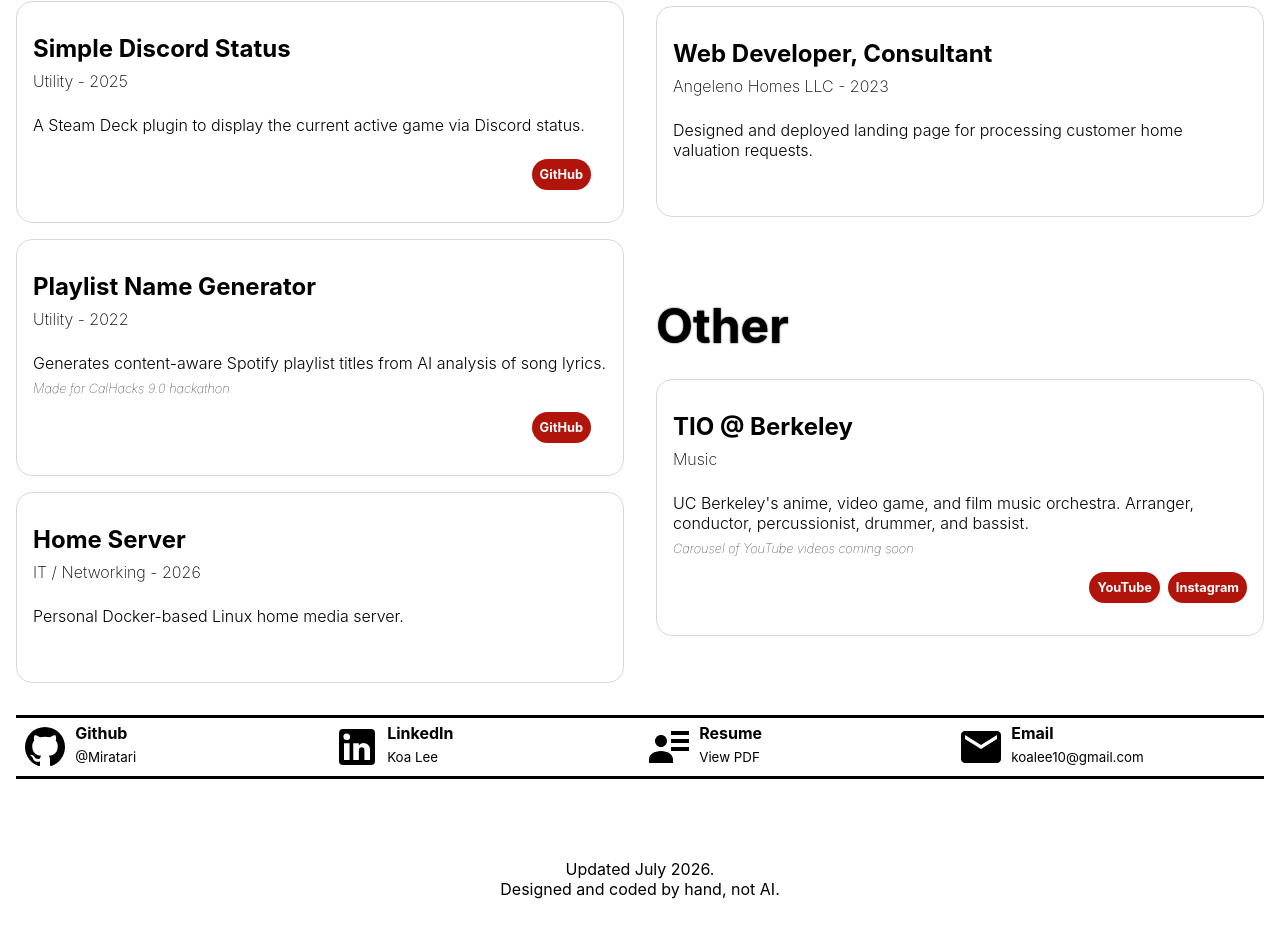
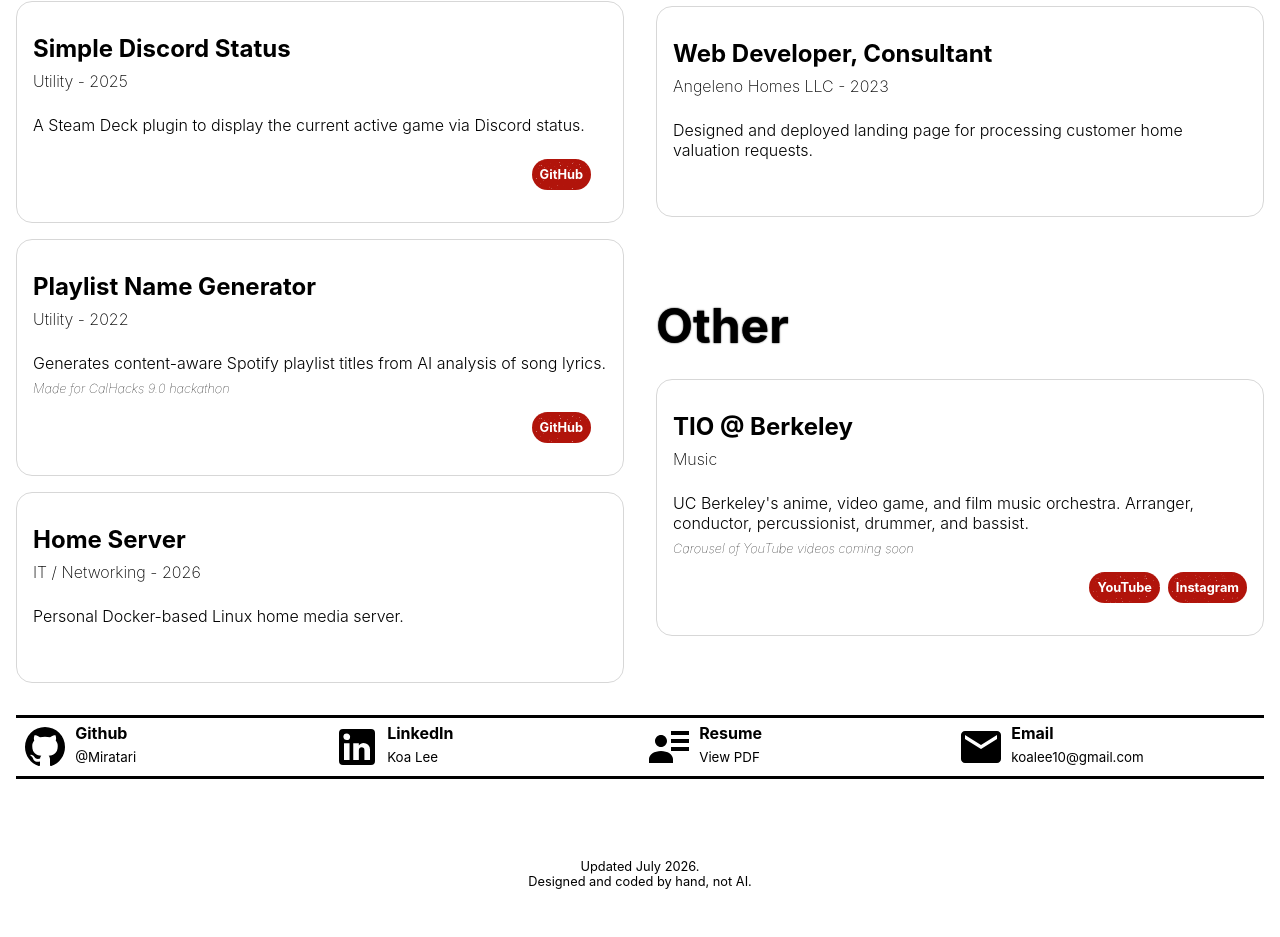
Before and after one commit to Miratari/personal-website, a React (Create React App) app in the folder client/: page / in a window 1280 px wide. Shown: the part 1467-2404 px from the top of the page. Built offline with nearby package versions, Linux system fonts and the light colour scheme.

Commit message:
tried messing around with shadows / highlights, didn't work.

```diff
--- a/client/public/index.html
+++ b/client/public/index.html
@@ -5,11 +5,10 @@
     <link rel="icon" href="%PUBLIC_URL%/favicon.png" />
     <meta name="viewport" content="width=device-width, initial-scale=1" />
     <meta name="theme-color" content="#B1140B" />
-
     <meta name="google-site-verification" content="NnGHnQD5jjg-90t4VlmI_FjuzplQSMtCHEicYdYR90g" />
     <meta
       name="Koa Lee's personal website"
-      content="Personal website created by Koa Lee, showcasing software development abilities and artistic creations."
+      content="Personal website created by Koa Lee, showcasing software development skills and artistic creations."
     />
     <link rel="apple-touch-icon" href="%PUBLIC_URL%/logo192.png" />
     <!--
--- a/client/src/App.css
+++ b/client/src/App.css
@@ -79,6 +79,7 @@ p {
 footer {
   margin-top: 4rem;
   margin-bottom: 4rem;
+  font-size: 0.8rem;
 }
 
 
@@ -273,7 +274,9 @@ section .section-content {
   border-width: 1px;
   border-color: var(--line-color);
 
-  background-color: white;
+  background-color: rgb(255, 255, 255);
+
+  /* box-shadow: 0rem 0.1rem 0.2rem black inset, 0rem -0.1rem 0.2rem white inset; */
 
   padding: 1rem;
   padding-top: 2rem;
@@ -293,6 +296,7 @@ section .section-content {
 }
 .project:hover {
   box-shadow: var(--static-shadow);
+  /* box-shadow: 0rem 0.1rem 0.2rem white inset, 0rem -0.1rem 0.2rem black inset; */
   transform:translate(0, -0.2rem);
 }
 
@@ -330,6 +334,7 @@ section .section-content {
 
   color: var(--text-color-light);
   background-color: var(--accent-color);
+  background-image: var(--accent-texture);
 
   border-color:var(--text-color-light);
   border-radius: var(--border-radius);
@@ -337,6 +342,7 @@ section .section-content {
 .project .links:hover {
   background-color: var(--line-color);
   color: var(--text-color-dark);
+  background-image: none;
 }
 .project .links:active {
   background-color: var(--line-color);
--- a/client/src/App.js
+++ b/client/src/App.js
@@ -30,6 +30,12 @@ function Project({ title, type, demo, note, src, desc, yt, ig }) {
       <div class="note" style={{gridArea: "note"}}>{note}</div>
     </div>
   );
+}
+
+function YouTube({ title, source, url }) {
+  return (
+    <div></div>
+  )
 }
 
 function App() {
@@ -120,6 +126,18 @@ function App() {
               ig="https://www.instagram.com/tioatberkeley/"
               desc="UC Berkeley's anime, video game, and film music orchestra. Arranger, conductor, percussionist, drummer, and bassist."
               note="Carousel of YouTube videos coming soon"/>
+            {/*
+            Videos to include:
+            - Yoshi's Island
+            - Waterfall
+            - Floral Fury
+            - Mii Channel
+            - Baka Mitai
+            - Mirror Temple
+            - Kirby
+            - Stardew? Cruel Angel's?
+
+            */}
             {/* <Project
               title="Photography"
               type="Photography"
```
